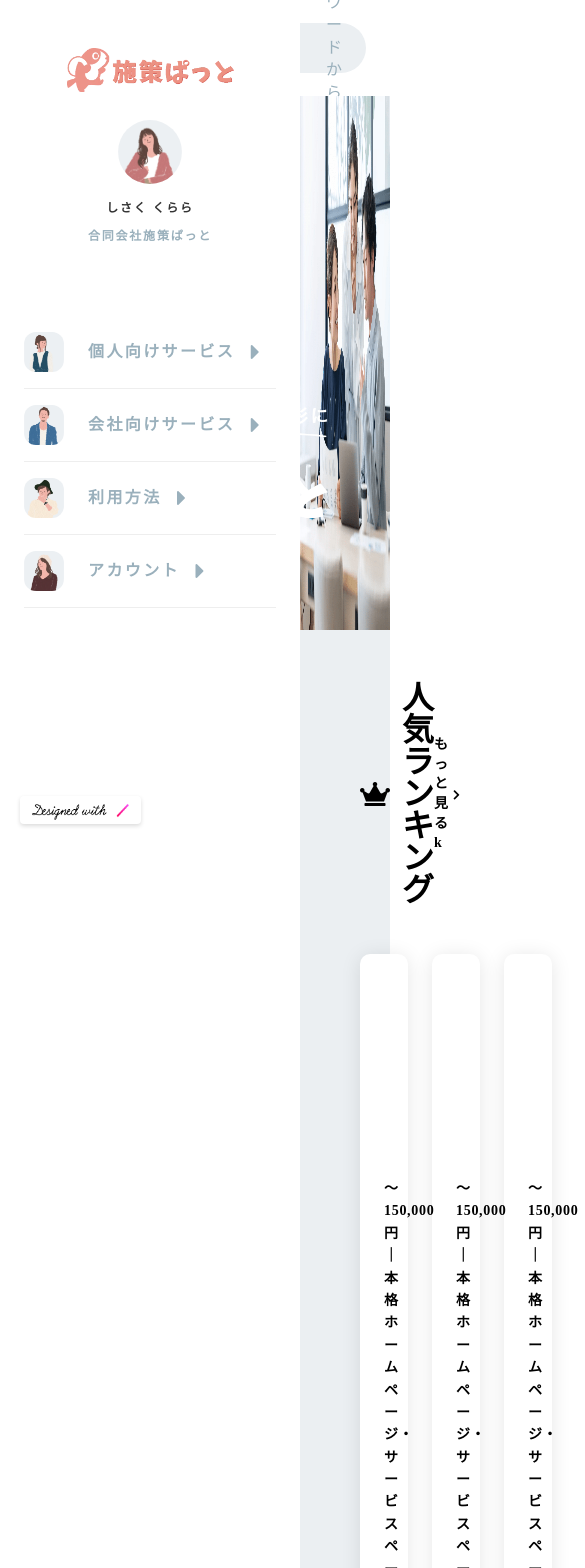
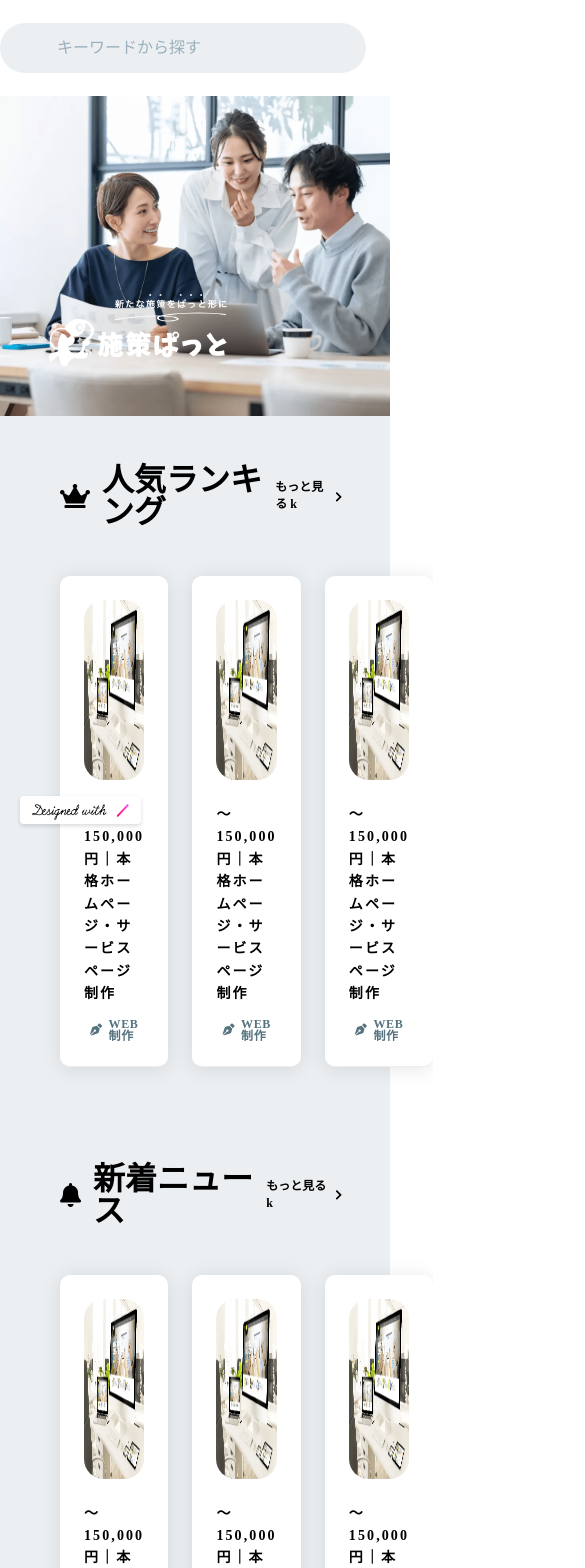
Before and after one commit to Goal000330/React-ProductSevice_site, a React (Create React App) app: page / in a window 390 px wide. Shown: the top 1568 px of the page, 585 px wide, since content can reach past the window. Built offline with nearby package versions, Linux system fonts and the light colour scheme.

Commit message:
responsive of layout and landing page
add responsive function in landing page.

```diff
--- a/src/layout/Breadcrumbs/BreadcrumbsStyles.tsx
+++ b/src/components/Breadcrumbs/BreadcrumbsStyles.tsx
@@ -8,8 +8,7 @@ export const BreadcrumbsStyles = makeStyles((theme: Theme) =>
       display: "flex",
       position: "relative",
       background: "#fff",
-      marginLeft: "300px",
-      width: "calc(100% - 300px)",
+      width: "100%",
       padding: "24px 0",
       justifyContent: "flex-start",
     },
--- a/src/components/LinkLetter/LinkLetterStyles.tsx
+++ b/src/components/LinkLetter/LinkLetterStyles.tsx
@@ -15,6 +15,16 @@ export const LinkLetterStyles = makeStyles((theme: Theme) =>
       transitionDuration: "800ms",
       display: "flex",
       cursor: "pointer",
+      "&:hover": {
+        opacity: 0.5,
+        transitionDelay: "0ms",
+        transitionDuration: "600ms",
+        "& $moreIcon": {
+          transform: "translate(6px, 0px)",
+          transitionDelay: "0ms",
+          transitionDuration: "600ms",
+        },
+      },
     },
     seeMoreLetter: {
       color: "000000",
@@ -33,6 +43,9 @@ export const LinkLetterStyles = makeStyles((theme: Theme) =>
       "&:hover": {
         color: "#9ab0bc !important",
       },
+      [theme.breakpoints.down(540)]: {
+        fontSize: "12px",
+      },
     },
     moreIcon: {
       fontSize: "11px",
--- a/src/components/ServiceCard/ServiceCard.css
+++ /dev/null
@@ -1,82 +0,0 @@
-.c-root {
-  align-content: flex-start;
-  align-items: flex-start;
-  background: #ffffff;
-  border: solid 0px #000;
-  border-bottom: solid 1px #eeeeee;
-  border-radius: 10px;
-  box-shadow: 0px 2px 20px rgb(0 0 0 / 10%);
-  flex: none;
-  flex-direction: column;
-  flex-wrap: nowrap;
-  height: auto;
-  justify-content: flex-start;
-  margin: 0px 12px 0px;
-  overflow-x: visible;
-  overflow-y: visible;
-  padding: 24px;
-  width: calc(31% - 24px);
-  max-width: calc(33% - 24px);
-  display: flex;
-  position: relative;
-  cursor: pointer;
-}
-
-.c-root:hover {
-  box-shadow: 0px 0px 0px rgb(0 0 0 / 10%);
-  transform: translate(6px, 12px);
-  transition-duration: 800ms;
-}
-.c-imageContainer {
-  border-radius: 20px;
-  flex: none;
-  height: 180px;
-  margin: 0px 0px 0px 0px;
-  transition-delay: 300ms;
-  transition-duration: 3000ms;
-  width: 100%;
-  max-width: 100%;
-  margin-bottom: 20px;
-}
-
-.c-descContainer {
-  color: #000000;
-  font-family: "ヒラギノ角ゴ W6 JIS2004";
-  font-size: 14px;
-  font-weight: 700;
-  height: auto;
-  letter-spacing: 0.05em;
-  line-height: 1.6;
-  margin: 0px 0px 12px 0px;
-  text-align: left;
-  transition-delay: 300ms;
-  transition-duration: 1000ms;
-  width: auto;
-  z-index: 1;
-  max-width: 100%;
-  justify-content: flex-start;
-}
-.c-cardFooterContainer {
-  display: flex;
-  align-items: center;
-}
-.c-footerLetter {
-  background: rgba(0, 0, 0, 0);
-  border-radius: 0;
-  color: #55727e;
-  font-family: Montserrat;
-  font-size: 12px;
-  font-weight: 700;
-  height: auto;
-  letter-spacing: 0.05em;
-  line-height: 1;
-  margin: 0px 0px 0px 0px;
-  padding: 0px 6px 0px;
-  text-align: left;
-  transition-delay: 300ms;
-  transition-duration: 1000ms;
-  width: auto;
-  z-index: 1;
-  max-width: 100%;
-  justify-content: flex-start;
-}
--- a/src/components/ServiceCard/ServiceCard.tsx
+++ b/src/components/ServiceCard/ServiceCard.tsx
@@ -1,24 +1,20 @@
-import "./ServiceCard.css";
+/** @format */
+
 import backImg from "./../../assets/images/2.png";
+import { ServiceCardStyles } from "./ServiceCardStyles";
+
 export default function ServiceCard() {
-  // interface Props {
-  //   children: React.ReactNode;
-  //   color?: string;
-  //   disabled?: boolean;
-  //   className?: any;
-  //   onClick?: () => void;
-  // }
+  const classes = ServiceCardStyles();
 
   return (
     <>
-      <div className="c-root">
-        <img src={backImg} className="c-imageContainer" />
-        <div className="c-descContainer">
+      <div className={classes.root}>
+        <img src={backImg} className={classes.cardImg} />
+        <div className={classes.cardDes}>
           〜150,000円｜本格ホームページ・サービスページ制作
         </div>
-        <div className="c-cardFooterContainer">
-          <i className="fas fa-pen-nib"></i>
-          <span className="c-footerLetter">WEB制作</span>
+        <div className={classes.cardFooter}>
+          <i className='fas fa-pen-nib'></i>WEB制作
         </div>
       </div>
     </>
--- /dev/null
+++ b/src/components/ServiceCard/ServiceCardStyles.tsx
@@ -0,0 +1,62 @@
+/** @format */
+
+import { createStyles, Theme } from "@material-ui/core";
+import { makeStyles } from "@material-ui/styles";
+export const ServiceCardStyles = makeStyles((theme: Theme) =>
+  createStyles({
+    root: {
+      width: "100%",
+      background: "#fff",
+      borderRadius: "10px",
+      boxShadow: "0px 2px 20px rgb(0 0 0 / 10%)",
+      borderBottom: "solid 1px #eeeeee",
+      padding: "24px",
+      margin: "0 12px",
+      cursor: "pointer",
+      "&:hover": {
+        boxShadow: "0px 0px 0px rgb(0 0 0 / 10%)",
+        transform: "translate(6px, 12px)",
+        transitionDuration: "800ms",
+      },
+    },
+    cardImg: {
+      borderRadius: "20px",
+      height: "180px",
+      transitionDelay: "300ms",
+      transitionDuration: "3000ms",
+      width: "100%",
+      marginBottom: "20px",
+    },
+    cardDes: {
+      color: "#000000",
+      fontFamily: "ヒラギノ角ゴ W6 JIS2004",
+      fontSize: "14px",
+      fontWeight: 700,
+      height: "auto",
+      letterSpacing: "0.15em",
+      lineHeight: "1.6",
+      marginBottom: "12px",
+      transitionDelay: "300ms",
+      transitionDuration: "1000ms",
+      zIndex: 1,
+    },
+    cardFooter: {
+      display: "flex",
+      alignItems: "center",
+      color: "#55727e",
+      fontFamily: "Montserrat",
+      fontSize: "12px",
+      fontWeight: 700,
+      height: "auto",
+      letterSpacing: "0.05em",
+      lineHeight: "1",
+      padding: "0 6px",
+      transitionDelay: "300ms",
+      transitionDuration: "1000ms",
+      "& i": {
+        color: "#55727e",
+        marginRight: "6px",
+      },
+    },
+  })
+);
--- a/src/layout/Footer/FooterStyles.tsx
+++ b/src/layout/Footer/FooterStyles.tsx
@@ -9,10 +9,19 @@ export const FooterStyles = makeStyles((theme: Theme) =>
       position: "relative",
       background: "#192225",
       margin: "0px 0px 0px 0px",
-      // zIndex: 3,
-      maxWidth: "100%",
+      width: "calc(100% - 300px)",
+      marginLeft: "300px",
       padding: "24px 60px",
       justifyContent: "space-between",
+      boxSizing: "border-box",
+      [theme.breakpoints.down(1140)]: {
+        zIndex: 3,
+        marginLeft: 0,
+        width: "100%",
+      },
+      [theme.breakpoints.down(840)]: {
+        flexDirection: "column",
+      },
     },
     link: {
       color: "#55727e",
@@ -22,8 +31,12 @@ export const FooterStyles = makeStyles((theme: Theme) =>
       height: "auto",
       letterSpacing: "0.15em",
       lineHeight: "1.4",
+      cursor: "pointer",
       "& i": {
         color: "#55727e",
+      },
+      [theme.breakpoints.down(840)]: {
+        marginBottom: "24px",
       },
     },
     imLink: {
--- a/src/layout/Layout.tsx
+++ b/src/layout/Layout.tsx
@@ -6,7 +6,6 @@ import { LayoutStyles } from "./LayoutStyle";
 import Header from "./Header/Header";
 import Sidebar from "./Sidebar/Sidebar";
 import Footer from "./Footer/Footer";
-import Breadcrumbs from "./Breadcrumbs/Breadcrumbs";
 
 export default function Layout() {
   const classes = LayoutStyles();
@@ -20,7 +19,6 @@ export default function Layout() {
           <Route path='/' element={<Landing />} />
         </Routes>
       </div>
-      <Breadcrumbs />
       <Footer />
     </Router>
   );
--- a/src/layout/LayoutStyle.tsx
+++ b/src/layout/LayoutStyle.tsx
@@ -10,6 +10,10 @@ export const LayoutStyles = makeStyles((theme: Theme) =>
       width: "calc(100% - 300px)",
       marginLeft: "300px",
       minHeight: "calc(100vh - 163px)",
+      [theme.breakpoints.down(840)]: {
+        width: "100%",
+        marginLeft: 0,
+      },
     },
     footer: {},
   })
--- a/src/layout/Sidebar/SidebarStyles.tsx
+++ b/src/layout/Sidebar/SidebarStyles.tsx
@@ -10,7 +10,11 @@ export const SidebarStyles = makeStyles((theme: Theme) =>
       width: "276px",
       background: "#fff",
       padding: "48px 12px 48px 12px",
+      height: "100%",
       zIndex: 2,
+      [theme.breakpoints.down(840)]: {
+        display: "none",
+      },
     },
     logoImg: {
       width: "167px",
--- a/src/pages/Landing.tsx
+++ b/src/pages/Landing.tsx
@@ -4,7 +4,6 @@ import { LandingStyle } from "./LandingStyle";
 import clsx from "clsx";
 import ServiceCard from "components/ServiceCard/ServiceCard";
 import LinkLetter from "components/LinkLetter/LinkLetter";
-import landBackground from "assets/images/landing-background.png";
 import landLetter from "assets/images/landing-letter.webp";
 import { Grid } from "@material-ui/core";
 
@@ -13,7 +12,6 @@ export const Landing = () => {
   return (
     <>
       <div className={classes.landingImgRoot}>
-        <img src={landBackground} className={classes.landingImg}></img>
         <img src={landLetter} className={classes.landingLetter}></img>
       </div>
       <div className={classes.popularRankingRoot}>
--- a/src/pages/LandingStyle.tsx
+++ b/src/pages/LandingStyle.tsx
@@ -1,13 +1,9 @@
 /** @format */
 
-import {
-  createStyles,
-  makeStyles,
-  Theme,
-  withStyles,
-} from "@material-ui/core/styles";
+import { createStyles, makeStyles, Theme } from "@material-ui/core/styles";
 import serviceBackground1 from "assets/images/service1.png";
 import serviceBackground2 from "assets/images/service2.png";
+import landBackground from "assets/images/landing-background.png";
 
 export const LandingStyle = makeStyles((theme: Theme) =>
   createStyles({
@@ -16,17 +12,29 @@ export const LandingStyle = makeStyles((theme: Theme) =>
     },
     landingImgRoot: {
       position: "relative",
-    },
-    landingImg: {
-      width: "100%",
-      height: "534px",
+      backgroundImage: `url(${landBackground})`,
+      backgroundRepeat: "no-repeat",
+      backgroundSize: "cover",
+      backgroundPosition: "center",
+      textAlign: "left",
+      [theme.breakpoints.down(1140)]: {
+        textAlign: "right",
+      },
+      [theme.breakpoints.down(540)]: {
+        textAlign: "left",
+      },
     },
     landingLetter: {
-      position: "absolute",
-      right: "48px",
-      bottom: "96px",
       width: "368px",
       height: "150px",
+      padding: "288px 48px 96px",
+      transition: ".3scubic-bezier(.4,.4,0,1)",
+      [theme.breakpoints.down(540)]: {
+        padding: "192px 48px 48px",
+        transform: "translate(1px, 2px)",
+        width: "185px",
+        height: "76px",
+      },
     },
     popularRankingRoot: {
       padding: "48px",
@@ -133,7 +141,6 @@ export const LandingStyle = makeStyles((theme: Theme) =>
       flexWrap: "nowrap",
       justifyContent: "center",
       margin: "0px 0px 0px 24px",
-      // padding: "12px 48px 12px",
       transitionDelay: "0ms",
       transitionDuration: "600ms",
       "& i": {
```
Also changed, not shown: src/components/Breadcrumbs/Breadcrumbs.tsx (renamed from src/layout/Breadcrumbs/Breadcrumbs.tsx).
